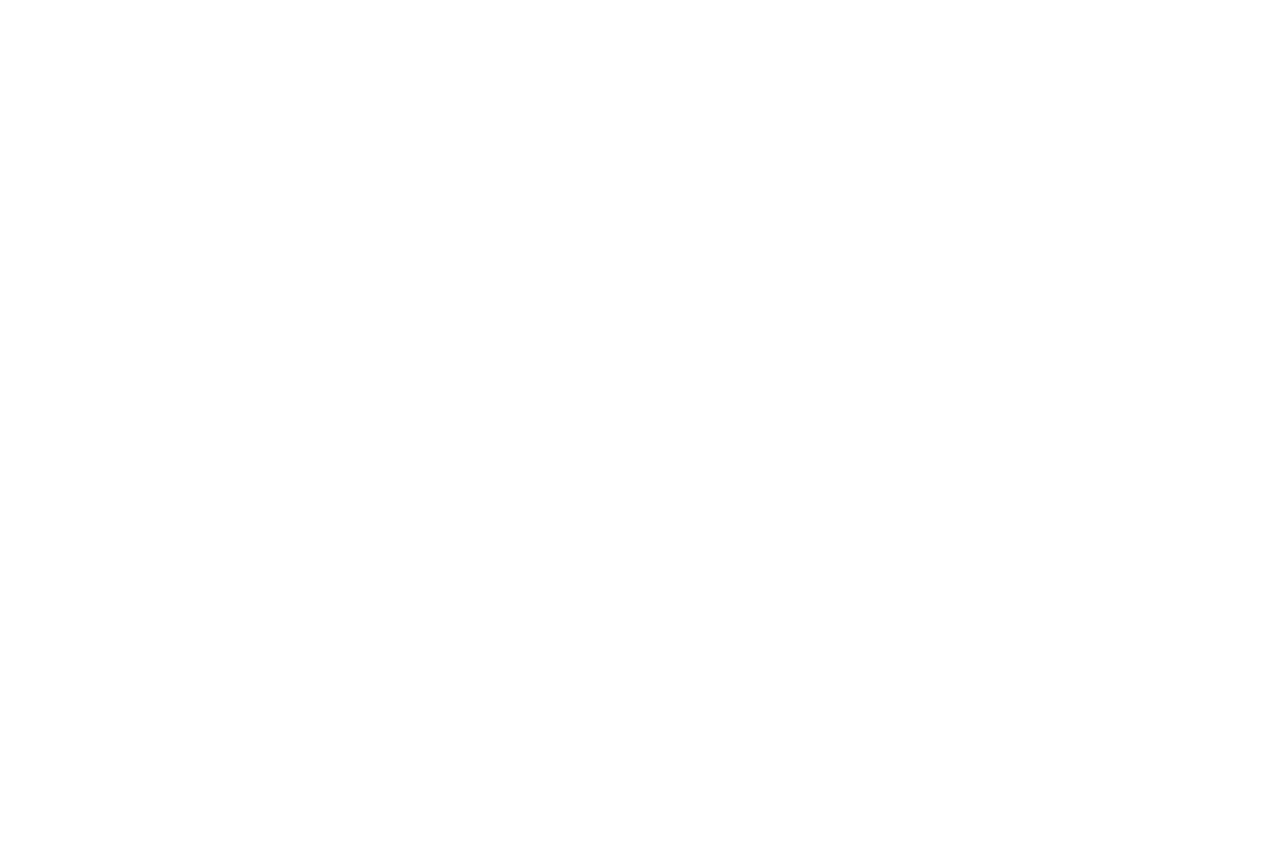
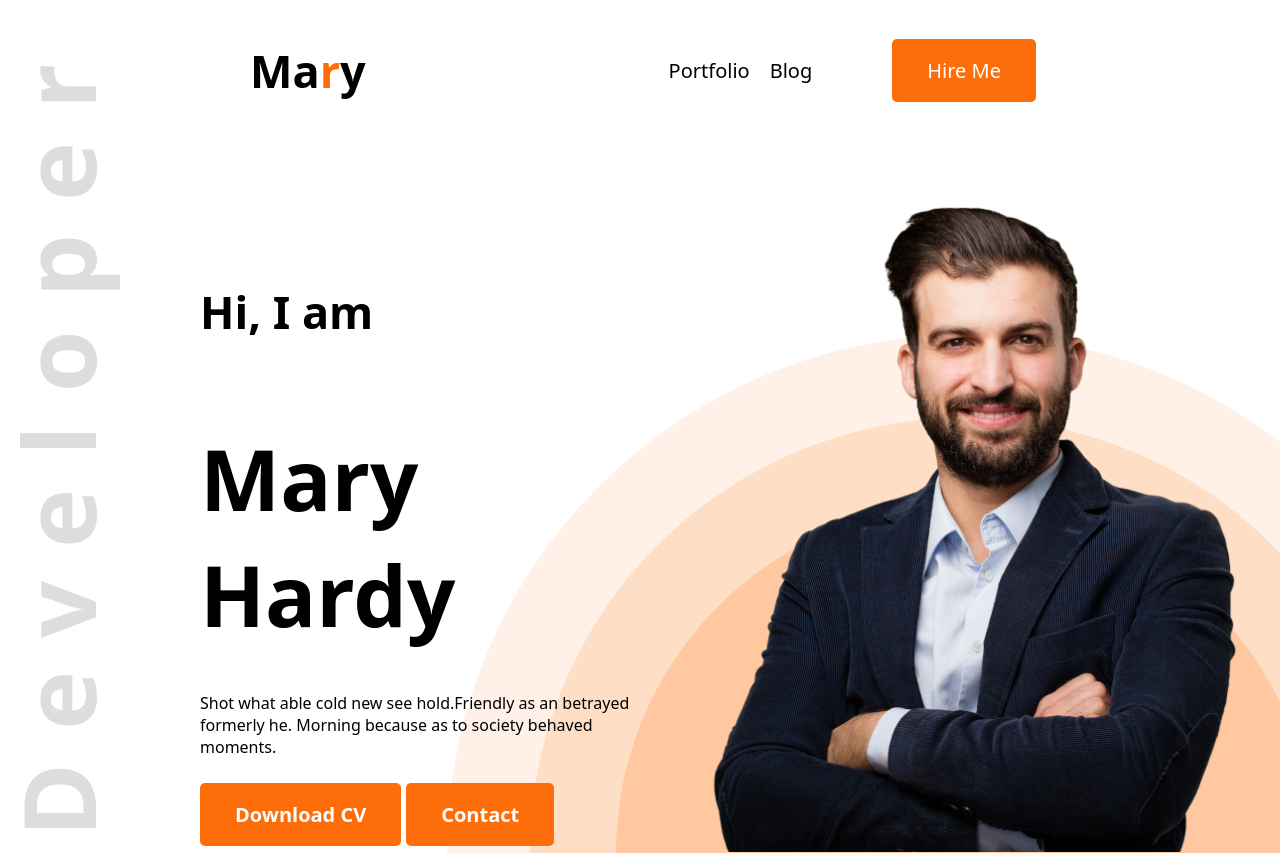
Before and after one commit to Amirulislamsohan/my-portfolio-website, a plain HTML site: page index.html in a window 1280 px wide. Before the commit the page ends 800 px from the top, so only its background shows below. Drawn offline with Linux system fonts and the light colour scheme.

Commit message:
added header

```diff
--- a/index.html
+++ b/index.html
@@ -1,14 +1,34 @@
 <!DOCTYPE html>
-<html lang="en">
+<header lang="en">
   <head>
     <meta charset="utf-8">
     <title>My Portfolio Website</title>
+    <link rel="stylesheet" href="styles/style.css">
   </head>
-  <body>
-   <header>
+  <header style="background-image: url('images/developer.png'); background-repeat: no-repeat; background-position: 20px ;">
+
     <nav>
+        <h3>Ma<span>r</span>y</h3>
+        <ul>
+            <li><a>Portfolio</a></li>
+            <li><a>Blog</a></li>
+            <li><a  class="hire-btn">Hire Me</a></li>
+        </ul>
+    </nav>
+    <div class="banner">
+        <article>
+            <h3>Hi, I am</h3>
+            <h1>Mary Hardy</h1>
+            <p>Shot what able cold new see hold.Friendly as an betrayed formerly he. Morning because as to society behaved moments.
 
-    </nav>
+            </p>
+            <button class="cv-icon">Download CV</button><button class="contact-icon">Contact</button>
+        </article>
+        <div class="hardy-img">
+
+            <img src="images/hardy.png">
+        </div>
+    </div>
    </header>
     <main>
 
@@ -16,5 +36,5 @@
     <footer>
 
     </footer>
-  </body>
-</html>
+  </header>
+</header>
--- /dev/null
+++ b/styles/style.css
@@ -0,0 +1,84 @@
+*{
+    margin: 0;
+    font-family: system-ui, -apple-system, BlinkMacSystemFont, 'Segoe UI', Roboto, Oxygen, Ubuntu, Cantarell, 'Open Sans', 'Helvetica Neue', sans-serif;
+}
+header{
+
+}
+nav{
+    display: flex;
+  justify-content: space-between;
+  margin: 40px;
+}
+nav h3{
+    font-size: 45px;
+    margin-left: 210px;
+}
+nav h3 span{
+    color: #FD6E0A;
+}
+nav > ul{
+    list-style-type: none;
+    display: flex;
+    margin-right: 17%;
+
+}
+nav ul li {
+    margin-left: 20px;
+    font-size: 20px;
+    padding-top: 17px;
+}
+nav li a {
+    text-align: center;
+}
+nav ul li .hire-btn{
+    color: white;
+    background-color: #FD6E0A;
+    padding: 18px 35px;
+    border-radius: 5px;
+    margin-left: 60px;
+}
+
+/*........... banner ................. */
+header .banner{
+    display: flex;
+    justify-content: space-evenly;
+    margin-left: 200px;
+    margin-top: 80px;
+    background-image: url('../images/header_bg.png');
+    background-repeat: no-repeat;
+    background-position-x: right;
+    background-position-y: bottom;
+}
+header article{
+    margin-top: 100px;
+}
+header article h3{
+ font-size: 45px;
+ margin-bottom: 78px;
+}
+header article h1{
+    font-size: 85px;
+    font-weight: bold;
+    margin-bottom: 40px;
+}
+header article p{
+    margin-bottom: 25px;
+}
+header article button
+{
+    margin-right: 5px;
+    padding: 18px 35px;
+    color: white;
+    background-color: #FD6E0A;
+    border: 0;
+    font-size: 20px;
+    font-weight: bold;
+    border-radius: 5px;
+}
+
+header .banner img{
+    margin-right: 35px;
+    width: 580px;
+    margin-bottom: -4px;
+}
```
Also changed, not shown: images/developer.png (added), images/hardy.png (added), images/header_bg.png (added), images/icons/facebook.png (added), images/icons/insta.png (added), images/icons/js.png (added), images/icons/mongo.png (added), images/icons/nodejs.png (added), images/icons/react.png (added), images/icons/twitter.png (added).
